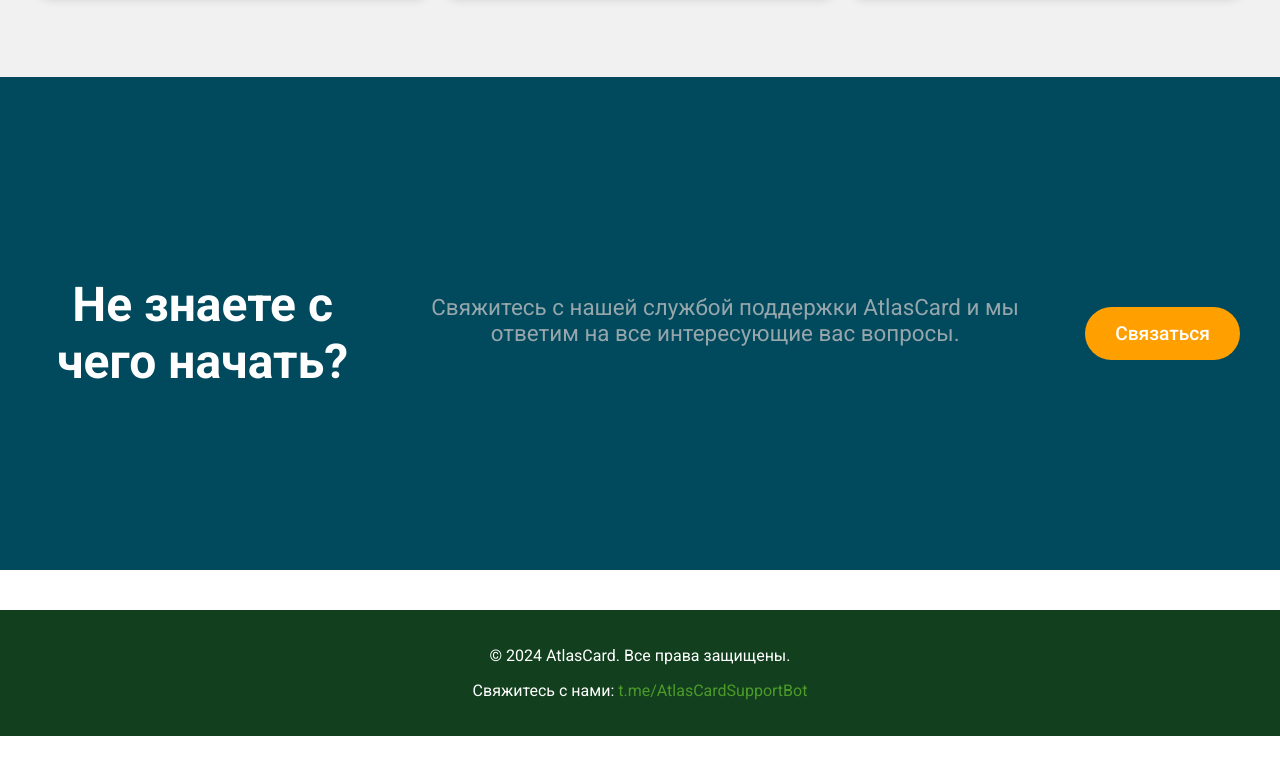
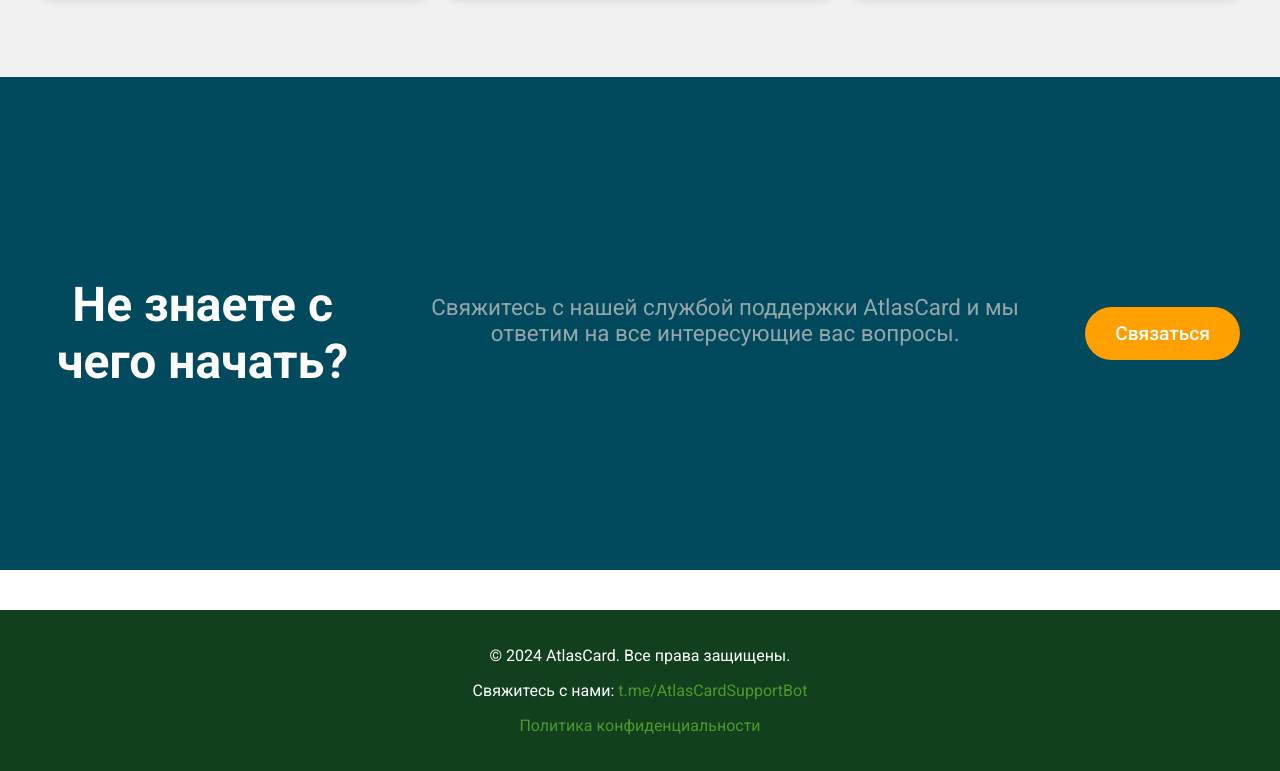
Before and after one commit to AtlasCa/AtlasCard, a plain HTML site: page index.html in a window 1280 px wide. Shown: the part 7616-8387 px from the top of the page. Before the commit the page ends 8352 px from the top, so only its background shows below. Drawn offline with Linux system fonts and the light colour scheme.

Commit message:
index.html

```diff
--- a/index.html
+++ b/index.html
@@ -1365,8 +1365,10 @@
         }
     </style>
 
-    <footer>
-<section id="contact" class="contact">
+<footer id="footer" class="footer">
+    <section id="contact" class="contact">
         <p>&copy; 2024 AtlasCard. Все права защищены.</p>
         <p>Свяжитесь с нами: <a href="https://t.me/AtlasCardSupportBot">t.me/AtlasCardSupportBot</a></p>
-    </footer>
+        <p><a href="privacy.html">Политика конфиденциальности</a></p>
+    </section>
+</footer>
```
